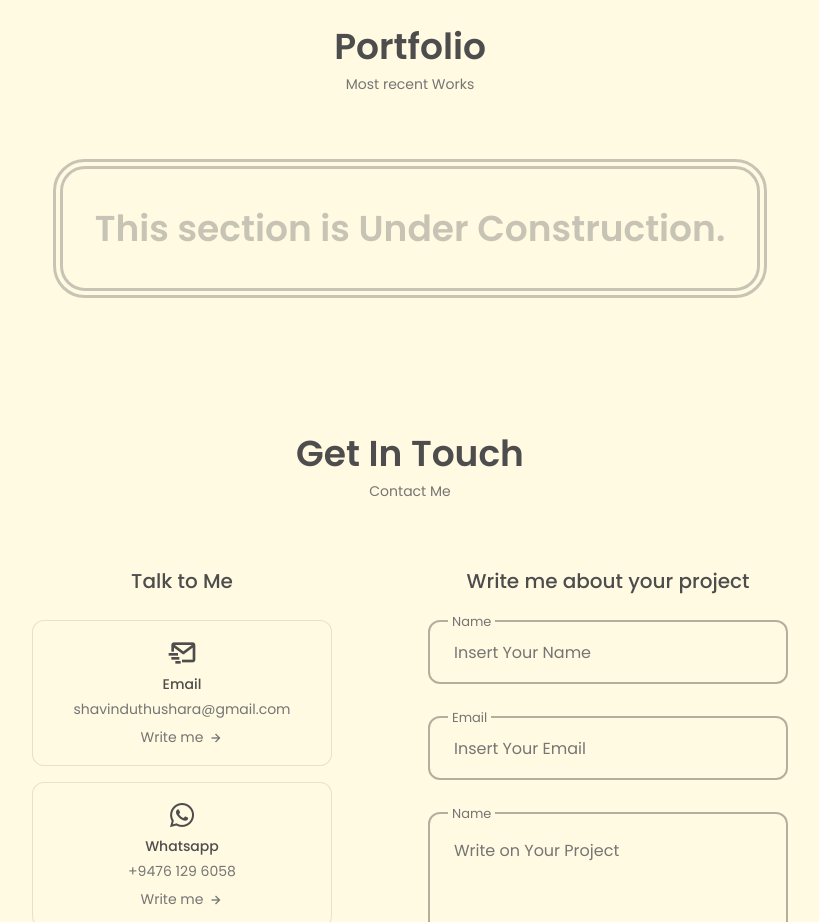
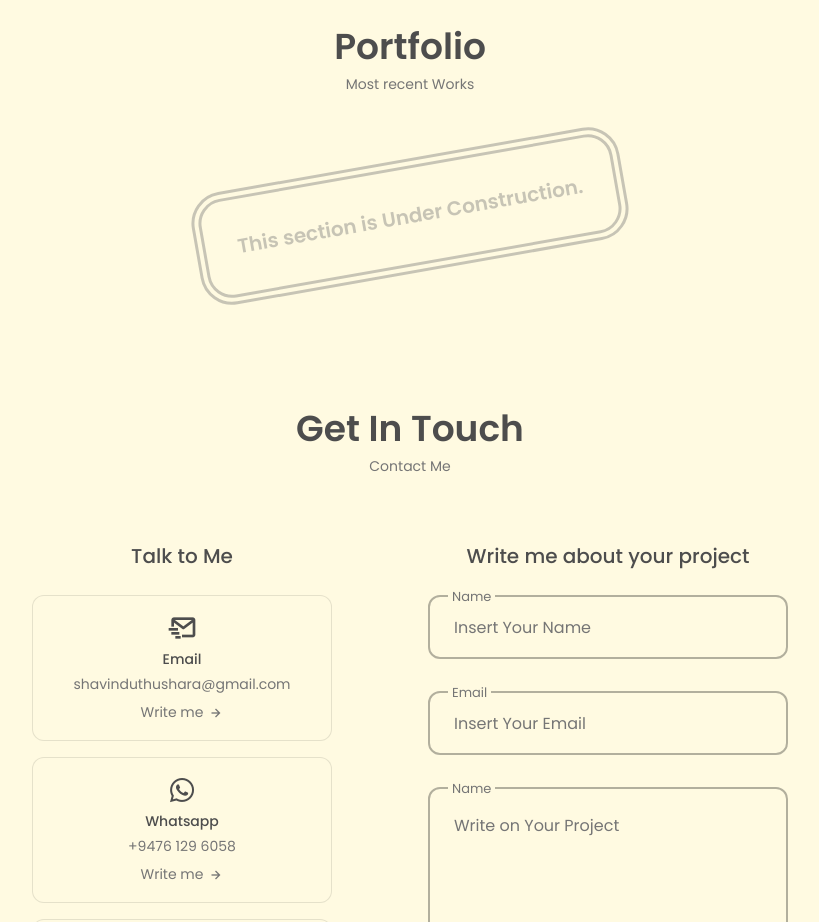
Before and after one commit to ShavinduDeveloper/Portfolio-Website, a React (Create React App) app: page / in a window 1280 px wide. Shown: the part 3960-4882 px from the top of the page, without its empty margins (230-1049 px from the left). Built offline with nearby package versions, Linux system fonts and the light colour scheme.

Commit message:
Update Work section is Under Construction #17

```diff
--- a/src/App.css
+++ b/src/App.css
@@ -121,7 +121,7 @@ img {
 }
 
 .uc{
-  font-size: var(--hl-font-size);
+  font-size: var(--h3-font-size);
   color: var(--text-color);
   text-align: center;
   border: 10px double var(--text-color);
@@ -131,6 +131,7 @@ img {
   padding: 2rem;
   border-radius: 2rem;
   opacity: 40%;
+  transform: rotate(-10deg);
 }
 
 .section__subtitle {
--- a/src/components/Work/Work.jsx
+++ b/src/components/Work/Work.jsx
@@ -7,9 +7,7 @@ const Work = () => {
     <section className="work section" id="portfolio">
          <h2 className="section__title">Portfolio</h2>
             <span className="section__subtitle">Most recent Works</span>
-
-
-            <h1 className="uc">This section is Under Construction.</h1>
+            <h3 className="uc">This section is Under Construction.</h3>
             {/* <Works /> */}
     </section>
   )
```
